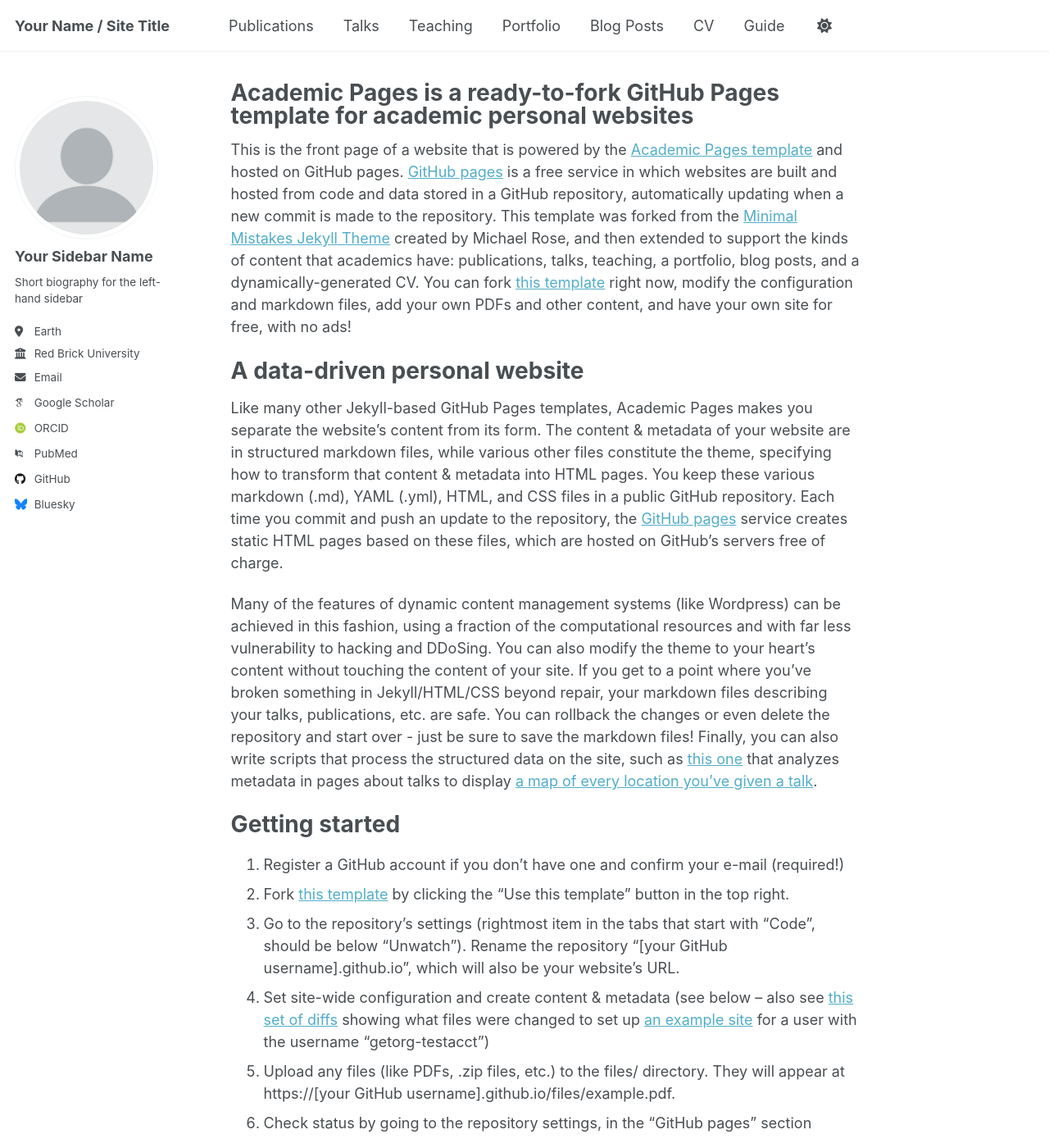
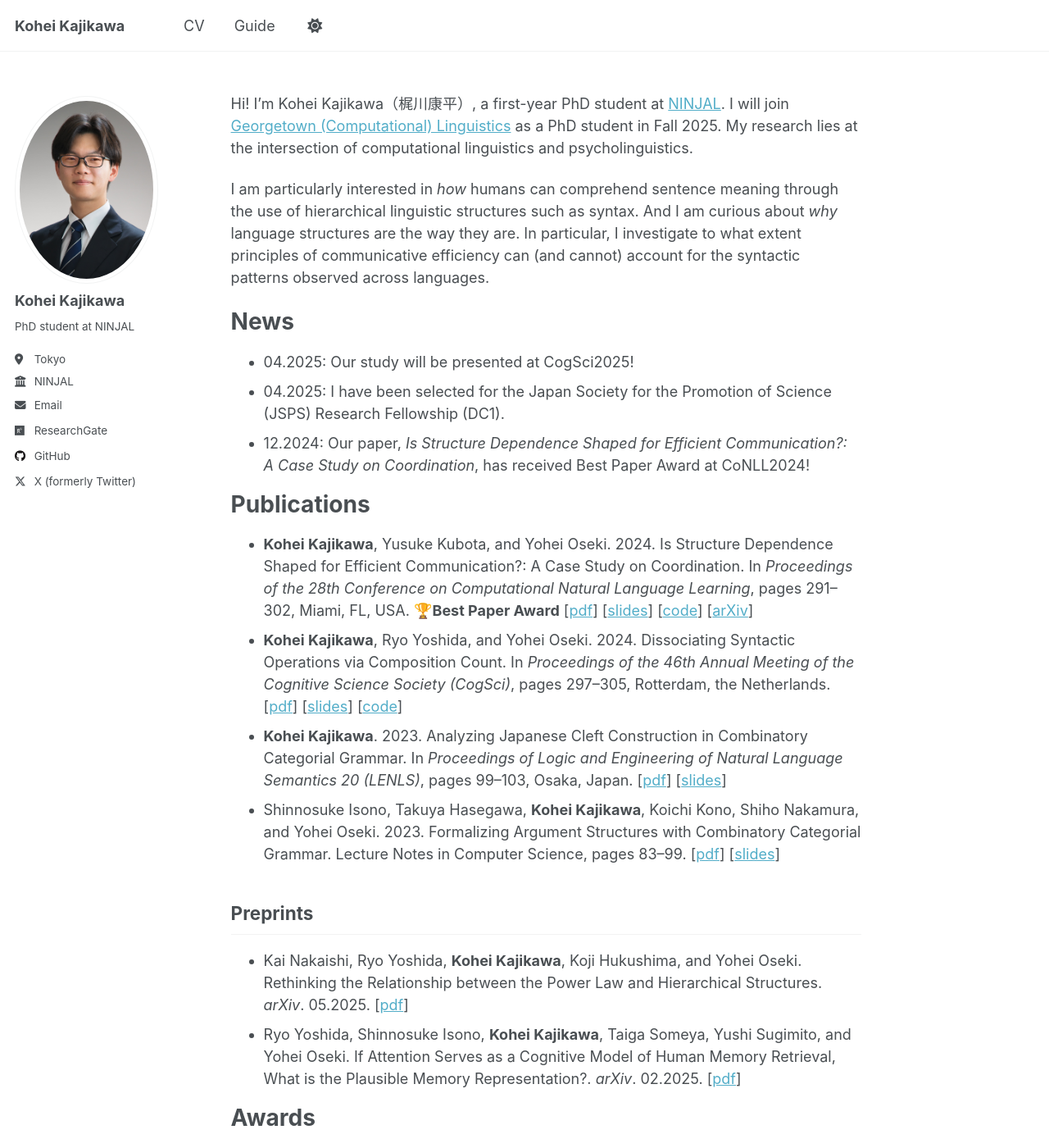
Before and after one commit to kohei-kaji/kohei-kaji.github.io, a Jekyll site: the page built from _pages/about.md, in a window 1280 px wide and 1400 px high. Shown: the whole window at 82% size. Built offline with Jekyll 4.4.1, drawn with Linux system fonts in a browser that asks for light colours; some web fonts are replaced; some of the changed text lies outside the part shown.

Commit message:
initial commit

```diff
--- a/_config.yml
+++ b/_config.yml
@@ -9,49 +9,49 @@
 # Basic Site Settings
 locale                   : "en-US"
 site_theme               : "default"
-title                    : "Your Name / Site Title"
-title_separator          : "-"
-name                     : &name "Your Name"
+title                    : "Kohei Kajikawa" # "Your Name / Site Title"
+title_separator          : "" # "-"
+name                     : &name "Kohei Kajikawa"
 description              : &description "personal description"
-url                      : https://academicpages.github.io # the base hostname & protocol for your site e.g. "https://[your GitHub username].github.io" or if you already have some other page hosted on Github then use "https://[your GitHub username].github.io/[Your Repo Name]"
+url                      : https://kohei-kaji.github.io # the base hostname & protocol for your site e.g. "https://[your GitHub username].github.io" or if you already have some other page hosted on Github then use "https://[your GitHub username].github.io/[Your Repo Name]"
 baseurl                  : "" # the subpath of your site, e.g. "/blog"
-repository               : "academicpages/academicpages.github.io"
+repository               : "kohei-kaji/kohei-kaji.github.io"
 
 # Site Author - The following control what appear as part of the author content on the side bar.
 #               If a field is blank the icon and link will not appear, otherwise it will be shown.
 #               Additional customization can be done by editing /_includes/author-profile.html
 author:
   # Biographic information
-  avatar           : "profile.png"
-  name             : "Your Sidebar Name"
+  avatar           : "profile.jpeg"
+  name             : "Kohei Kajikawa"
   pronouns         : # example: "she/her"
-  bio              : "Short biography for the left-hand sidebar"
-  location         : "Earth"
-  employer         : "Red Brick University"
+  bio              : "PhD student at NINJAL"
+  location         : "Tokyo"
+  employer         : "NINJAL"
   uri              : # URL
-  email            : "none@example.org"
+  email            : "kohei.kajikawa1223@gmail.com"
 
   # Academic websites
   academia         : # URL
   arxiv            : # URL - Update with the correct link to your profile
-  googlescholar    : "https://scholar.google.com/citations?user=PS_CX0AAAAAJ"
+  googlescholar    :
   impactstory      : # URL
-  orcid            : "http://orcid.org/yourorcidurl"
+  orcid            :
   semantic         : # URL
-  pubmed           : "https://www.ncbi.nlm.nih.gov/pubmed/?term=john+snow"
-  researchgate     : # URL
+  pubmed           :
+  researchgate     : "https://www.researchgate.net/profile/Kohei-Kajikawa"
   scopus           : # URL
 
   # Repositories and software development
   bitbucket        : # Username - Update with your username on the site
   codepen          : # Username
   dribbble         : # Username
-  github           : "academicpages"
+  github           : "kohei-kaji"
   kaggle           : # Username
   stackoverflow    : # User number or user number and name (i.e., use "1" or "1/jeff-atwood")
 
   # Social media
-  bluesky          : "bsky.app" # Replace this with you Bluesky username
+  bluesky          :
   facebook         : # Username
   flickr           : # Username
   foursquare       : # Username
@@ -68,7 +68,7 @@ author:
   steam            : # Username
   telegram         : # URL
   tumblr           : # Username
-  twitter          : # Username for X / Twitter
+  twitter          : https://x.com/qjqw1223
   vine             : # Username
   weibo            : # Username
   wikipedia        : # Username
--- a/_pages/about.md
+++ b/_pages/about.md
@@ -1,49 +1,122 @@
 ---
 permalink: /
-title: "Academic Pages is a ready-to-fork GitHub Pages template for academic personal websites"
+title: ""
 author_profile: true
 redirect_from:
   - /about/
   - /about.html
 ---
 
-This is the front page of a website that is powered by the [Academic Pages template](https://github.com/academicpages/academicpages.github.io) and hosted on GitHub pages. [GitHub pages](https://pages.github.com) is a free service in which websites are built and hosted from code and data stored in a GitHub repository, automatically updating when a new commit is made to the repository. This template was forked from the [Minimal Mistakes Jekyll Theme](https://mmistakes.github.io/minimal-mistakes/) created by Michael Rose, and then extended to support the kinds of content that academics have: publications, talks, teaching, a portfolio, blog posts, and a dynamically-generated CV. You can fork [this template](https://github.com/academicpages/academicpages.github.io) right now, modify the configuration and markdown files, add your own PDFs and other content, and have your own site for free, with no ads!
 
-A data-driven personal website
+Hi! I'm Kohei Kajikawa（梶川康平）, a first-year PhD student at [NINJAL](https://www.ninjal.ac.jp/english/).
+I will join [Georgetown (Computational) Linguistics](https://linguistics.georgetown.edu/) as a PhD student in Fall 2025.
+My research lies at the intersection of computational linguistics and psycholinguistics.
+
+I am particularly interested in *how* humans can comprehend sentence meaning through the use of hierarchical linguistic structures such as syntax.
+And I am curious about *why* language structures are the way they are.
+In particular, I investigate to what extent principles of communicative efficiency can (and cannot) account for the syntactic patterns observed across languages.
+
+
+News
 ======
-Like many other Jekyll-based GitHub Pages templates, Academic Pages makes you separate the website's content from its form. The content & metadata of your website are in structured markdown files, while various other files constitute the theme, specifying how to transform that content & metadata into HTML pages. You keep these various markdown (.md), YAML (.yml), HTML, and CSS files in a public GitHub repository. Each time you commit and push an update to the repository, the [GitHub pages](https://pages.github.com/) service creates static HTML pages based on these files, which are hosted on GitHub's servers free of charge.
+- 04.2025: Our study will be presented at CogSci2025!
+- 04.2025: I have been selected for the Japan Society for the Promotion of Science (JSPS) Research Fellowship (DC1).
+- 12.2024: Our paper, *Is Structure Dependence Shaped for Efficient Communication?: A Case Study on Coordination*, has received Best Paper Award at CoNLL2024!
 
-Many of the features of dynamic content management systems (like Wordpress) can be achieved in this fashion, using a fraction of the computational resources and with far less vulnerability to hacking and DDoSing. You can also modify the theme to your heart's content without touching the content of your site. If you get to a point where you've broken something in Jekyll/HTML/CSS beyond repair, your markdown files describing your talks, publications, etc. are safe. You can rollback the changes or even delete the repository and start over - just be sure to save the markdown files! Finally, you can also write scripts that process the structured data on the site, such as [this one](https://github.com/academicpages/academicpages.github.io/blob/master/talkmap.ipynb) that analyzes metadata in pages about talks to display [a map of every location you've given a talk](https://academicpages.github.io/talkmap.html).
+Publications
+======
+- **Kohei Kajikawa**, Yusuke Kubota, and Yohei Oseki. 2024. Is Structure Dependence Shaped for Efficient Communication?: A Case Study on Coordination. In *Proceedings of the 28th Conference on Computational Natural Language Learning*, pages 291–302, Miami, FL, USA. 🏆**Best Paper Award**
+[[pdf](https://aclanthology.org/2024.conll-1.23/)]
+[[slides](/files/slides/241115_CoNLL.pdf)]
+[[code](https://github.com/kohei-kaji/coordination)]
+[[arXiv](https://arxiv.org/abs/2410.10556)]
+- **Kohei Kajikawa**, Ryo Yoshida, and Yohei Oseki. 2024. Dissociating Syntactic Operations via Composition Count. In *Proceedings of the 46th Annual Meeting of the Cognitive Science Society (CogSci)*, pages 297–305, Rotterdam, the Netherlands.
+[[pdf](https://escholarship.org/uc/item/2bp2m26p)]
+[[slides](/files/slides/240726_cogsci.pdf)]
+[[code](https://github.com/osekilab/CCG-EyeTrack/tree/main)]
+- **Kohei Kajikawa**. 2023. Analyzing Japanese Cleft Construction in Combinatory Categorial Grammar. In *Proceedings of Logic and Engineering of Natural Language Semantics 20 (LENLS)*, pages 99–103, Osaka, Japan.
+[[pdf](/files/papers/lenls2023.pdf)]
+[[slides](/files/slides/231119_lenls.pdf)]
+- Shinnosuke Isono, Takuya Hasegawa, **Kohei Kajikawa**, Koichi Kono, Shiho Nakamura, and Yohei Oseki. 2023. Formalizing Argument Structures with Combinatory Categorial Grammar. Lecture Notes in Computer Science, pages 83–99.
+[[pdf]((https://doi.org/10.1007/978-3-031-43977-3_6))]
+[[slides](/files/slides/lenls19_isono_et_al_slides.pdf)]
 
-Getting started
+Preprints
+------
+- Kai Nakaishi, Ryo Yoshida, **Kohei Kajikawa**, Koji Hukushima, and Yohei Oseki. Rethinking the Relationship between the Power Law and Hierarchical Structures. *arXiv*. 05.2025.
+[[pdf](https://arxiv.org/abs/2505.04984)]
+- Ryo Yoshida, Shinnosuke Isono, **Kohei Kajikawa**, Taiga Someya, Yushi Sugimito, and Yohei Oseki. If Attention Serves as a Cognitive Model of Human Memory Retrieval, What is the Plausible Memory Representation?. *arXiv*. 02.2025.
+[[pdf](https://arxiv.org/abs/2502.11469)]
+
+
+Awards
 ======
-1. Register a GitHub account if you don't have one and confirm your e-mail (required!)
-1. Fork [this template](https://github.com/academicpages/academicpages.github.io) by clicking the "Use this template" button in the top right.
-1. Go to the repository's settings (rightmost item in the tabs that start with "Code", should be below "Unwatch"). Rename the repository "[your GitHub username].github.io", which will also be your website's URL.
-1. Set site-wide configuration and create content & metadata (see below -- also see [this set of diffs](http://archive.is/3TPas) showing what files were changed to set up [an example site](https://getorg-testacct.github.io) for a user with the username "getorg-testacct")
-1. Upload any files (like PDFs, .zip files, etc.) to the files/ directory. They will appear at https://[your GitHub username].github.io/files/example.pdf.
-1. Check status by going to the repository settings, in the "GitHub pages" section
+<!-- - [NINJAL Director's Award](), 06.2025
+- [NINJAL Young Researchers Award](), 06.2025 -->
+- [Young Researchers Award, The Association for Natural Language Processing](https://www.anlp.jp/nlp2025/award.html#encouragement), 03.2025
+- [Committee Special Award, The Association for Natural Language Processing](https://www.anlp.jp/nlp2025/award.html#committee), 03.2025
+- CoNLL 2024 Best Paper Award, 12.2024
+- [Best Presentation Award, The Linguistic Society of Japan](https://ls-japan.org/work/award/awd168/), 11.2024
+- [Committee Special Award, The Association for Natural Language Processing](https://www.anlp.jp/nlp2024/award.html#committee), 03.2024
 
-Site-wide configuration
+Fellowships
+======
+- 04.2025 - 03.2028: [JSPS Fellowship (DC1)](https://www.jsps.go.jp/english/e-pd/)
+
+Education
+======
+- 04.2025 - Present: National Institute of Japanese Language and Linguistics (NINJAL), PhD in Linguistics.
+- 04.2023 - 03.2025: The University of Tokyo, MA in Linguistics.
+- 04.2019 - 03.2023: The University of Tokyo, BA in Linguistics (minor in Computer Science).
+
+
+
+Activities in Japan
+======
+
+<!-- 最近（2023年8月から2024年12月くらい）考えていたことについては、[こちら](https://doi.org/10.5715/jnlp.32.372)に書かせてもらいました。 -->
+<!-- また、[アメリカ大学院の出願](/posts/2025/phdapp)、[情報理論](/posts/2025/infotheory/)、[文法の生成力](/posts/2024/mcsg/)、[組合せ範疇文法 (CCG)](/posts/2023/ccg/) についての[ブログ記事](/year-archive/)を書いているのでよかったら読んでください。 -->
+
+
+
+国内学会
 ------
-The main configuration file for the site is in the base directory in [_config.yml](https://github.com/academicpages/academicpages.github.io/blob/master/_config.yml), which defines the content in the sidebars and other site-wide features. You will need to replace the default variables with ones about yourself and your site's github repository. The configuration file for the top menu is in [_data/navigation.yml](https://github.com/academicpages/academicpages.github.io/blob/master/_data/navigation.yml). For example, if you don't have a portfolio or blog posts, you can remove those items from that navigation.yml file to remove them from the header.
+1. 磯野真之介\*, **梶川康平**\*, 杉本侑嗣\*, 浅原正幸, 大関洋平. 2025/03. CCGによる日本語脳波データのモデリング. *言語処理学会第31回年次大会*, 4023-4028, 長崎. [🏆**委員特別賞**](https://www.anlp.jp/nlp2025/award.html#committee).（\*は同等の貢献を表す）
+[[pdf](https://www.anlp.jp/proceedings/annual_meeting/2025/pdf_dir/E10-2.pdf)]
+1. **梶川康平**, 磯野真之介, 窪田悠介, 大関洋平. 2025/03. 認知負荷の最適化戦略としての自由語順と項省略. *言語処理学会第31回年次大会*, 1510-1514, 長崎. [🏆**若手奨励賞**](https://www.anlp.jp/nlp2025/award.html#encouragement)
+[[pdf](https://www.anlp.jp/proceedings/annual_meeting/2025/pdf_dir/P4-7.pdf)] [[poster](/files/posters/250311_NLP2025.pdf)]
+1. 赤間美香, **梶川康平**, 大関洋平. 2025/03. 統語情報は脳情報デコーディングに寄与するのか？. *言語処理学会第31回年次大会*, 3602-3606, 長崎.
+[[pdf](https://www.anlp.jp/proceedings/annual_meeting/2025/pdf_dir/E9-1.pdf)]
+1. 吉田遼, 磯野真之介, **梶川康平**, 染谷大河, 杉本侑嗣, 大関洋平. 2025/03. アテンションが記憶想起の認知モデルたりうるならば、記憶の表現としては何が妥当か？. *言語処理学会第31回年次大会*, 1357-1362, 長崎.
+[[pdf](https://www.anlp.jp/proceedings/annual_meeting/2025/pdf_dir/B4-1.pdf)]
+1. 中石海, 吉田遼, **梶川康平**, 福島孝治, 大関洋平. 2025/03. 自然言語における冪則と統語構造の関係の再考. *言語処理学会第31回年次大会*, 37-41, 長崎.
+[[pdf](https://www.anlp.jp/proceedings/annual_meeting/2025/pdf_dir/B1-1.pdf)]
+1. 磯野真之介, **梶川康平**, 大関洋平. 2024/06. 日本語大規模読み時間コーパスにおける記憶の負荷のCCGによるモデリング. *第168回 日本言語学会大会*, 63-69, 東京. [🏆**大会発表賞**](https://ls-japan.org/work/award/#happyo).
+[[pdf](https://www.ls-japan.org/modules/documents/LSJpapers/meeting/168/handouts/b/B-2_168.pdf)]
+1. **梶川康平**, 窪田悠介, 大関洋平. 2024/03. 統語変形はコミュニケーションから創発するのか？. *言語処理学会第30回年次大会*, 2233-2237, 神戸. [🏆**委員特別賞**](https://www.anlp.jp/nlp2024/award.html#committee).
+[[pdf](https://www.anlp.jp/proceedings/annual_meeting/2024/pdf_dir/E8-4.pdf)]
+1. **梶川康平**, 吉田遼, 大関洋平. 2023/03. CCGによる日本語文処理のモデリング. *言語処理学会第29回年次大会*, 2984-2989, 沖縄.
+[[pdf](https://www.anlp.jp/proceedings/annual_meeting/2023/pdf_dir/D12-5.pdf)] [[slides](/files/slides/230315_NLP2023.pdf)]
+1. 磯野真之介\*, **梶川康平**\*, 吉田遼\*, 大関洋平. 2023/03. 極小主義に動機づけられた統語的教示に基づく言語モデル. *言語処理学会第29回年次大会*, 952-957, 沖縄.（\*は同等の貢献を表す）
+[[pdf](https://www.anlp.jp/proceedings/annual_meeting/2023/pdf_dir/D4-5.pdf)]
 
-Create content & metadata
+解説記事
 ------
-For site content, there is one markdown file for each type of content, which are stored in directories like _publications, _talks, _posts, _teaching, or _pages. For example, each talk is a markdown file in the [_talks directory](https://github.com/academicpages/academicpages.github.io/tree/master/_talks). At the top of each markdown file is structured data in YAML about the talk, which the theme will parse to do lots of cool stuff. The same structured data about a talk is used to generate the list of talks on the [Talks page](https://academicpages.github.io/talks), each [individual page](https://academicpages.github.io/talks/2012-03-01-talk-1) for specific talks, the talks section for the [CV page](https://academicpages.github.io/cv), and the [map of places you've given a talk](https://academicpages.github.io/talkmap.html) (if you run this [python file](https://github.com/academicpages/academicpages.github.io/blob/master/talkmap.py) or [Jupyter notebook](https://github.com/academicpages/academicpages.github.io/blob/master/talkmap.ipynb), which creates the HTML for the map based on the contents of the _talks directory).
+1. **梶川康平**. 2025/03. 計算心理言語学の新地平開拓の試み：効率的なコミュニケーション仮説の検証. *自然言語処理*, pages 372-378.
+[[pdf](https://doi.org/10.5715/jnlp.32.372)]
 
-**Markdown generator**
+招待講演
+------
+1. **梶川康平**. 2025/01/29. Is Structure Dependence Shaped for Efficient Communication? A Case Study on Coordination. [NLPコロキウム](https://nlp-colloquium-jp.github.io/schedule/2025-01-29_kohei-kajikawa/), オンライン.
+[[slides](/files/slides/250129_nlpcolloquium.pdf)]
+[[video](https://youtu.be/ZRLBx9KAQlk?si=OWeDD796Ca6IOT_3)]
 
-The repository includes [a set of Jupyter notebooks](https://github.com/academicpages/academicpages.github.io/tree/master/markdown_generator
-) that converts a CSV containing structured data about talks or presentations into individual markdown files that will be properly formatted for the Academic Pages template. The sample CSVs in that directory are the ones I used to create my own personal website at stuartgeiger.com. My usual workflow is that I keep a spreadsheet of my publications and talks, then run the code in these notebooks to generate the markdown files, then commit and push them to the GitHub repository.
 
-How to edit your site's GitHub repository
+その他
 ------
-Many people use a git client to create files on their local computer and then push them to GitHub's servers. If you are not familiar with git, you can directly edit these configuration and markdown files directly in the github.com interface. Navigate to a file (like [this one](https://github.com/academicpages/academicpages.github.io/blob/master/_talks/2012-03-01-talk-1.md) and click the pencil icon in the top right of the content preview (to the right of the "Raw | Blame | History" buttons). You can delete a file by clicking the trashcan icon to the right of the pencil icon. You can also create new files or upload files by navigating to a directory and clicking the "Create new file" or "Upload files" buttons.
-
-Example: editing a markdown file for a talk
-![Editing a markdown file for a talk](/images/editing-talk.png)
-
-For more info
-------
-More info about configuring Academic Pages can be found in [the guide](https://academicpages.github.io/markdown/), the [growing wiki](https://github.com/academicpages/academicpages.github.io/wiki), and you can always [ask a question on GitHub](https://github.com/academicpages/academicpages.github.io/discussions). The [guides for the Minimal Mistakes theme](https://mmistakes.github.io/minimal-mistakes/docs/configuration/) (which this theme was forked from) might also be helpful.
+1. **梶川 康平**. 2025/02/01. 言語の起源はコミュニケーションか?：計算心理言語学の観点から. [言語学フェス2025](https://sites.google.com/view/lingfes2025), オンライン.
+[[poster](/files/posters/250201_gengofes.pdf)]
+1. **梶川康平**, 窪田悠介, 大関洋平. 2024/01/20. 統語変換は文化進化から生じるのか？：等位接続構造での検討. [言語学フェス2024](https://sites.google.com/view/lingfes2024/%E3%83%9B%E3%83%BC%E3%83%A0), オンライン.
+1. **梶川康平**, 窪田悠介, 大関洋平. 2024/01/16. 統語変換はコミュニケーションから創発するのか？. [第256回NINJALサロン](https://www.ninjal.ac.jp/events_jp/20240116a/), 国立国語研究所.
+1. **梶川康平**. 2023/03/29. CCGによる日本語文処理のモデリング. [Encouraging Workshop on Formal Linguistics 8 (EWFL8)](https://ewflling.com/), 東京大学駒場キャンパス.
+[[slides](https://www.dropbox.com/s/jfbo2nfz0ur4sse/230329_EWFL_Kajikawa.pdf?dl=0)]
```
Also changed, not shown: _data/navigation.yml (+12 -11 lines), _pages/cv.md (+4 -5 lines), images/profile.jpeg (added), images/profile.png (deleted), 10 other files.
